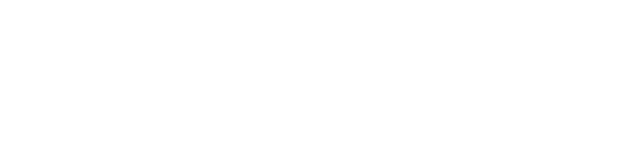
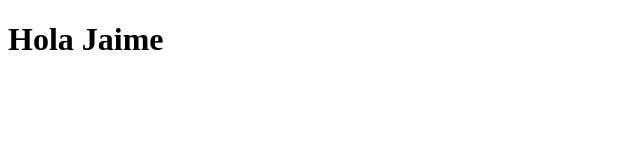
Before and after one commit to NeteroHxH/Dame-Tu-Yapa_Landing-Page, a plain HTML site: page index.html in a window 1280 px wide. Shown: the whole page, without its empty margins (0-640 px from the left). Drawn offline with Linux system fonts and the light colour scheme.

Commit message:
Agregado del H1

```diff
--- a/index.html
+++ b/index.html
@@ -6,6 +6,6 @@
     <title>Dame Tu Yapa</title>
 </head>
 <body>
-
+    <h1>Hola Jaime</h1>
 </body>
 </html>
```
